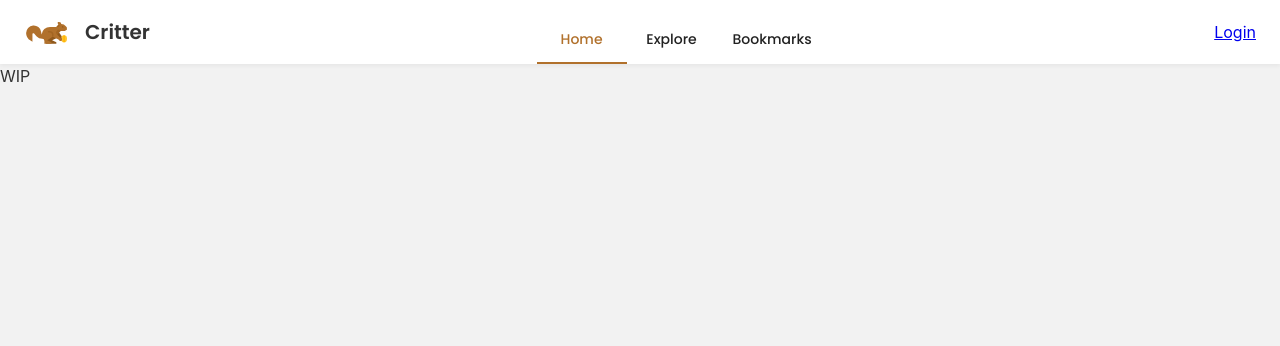
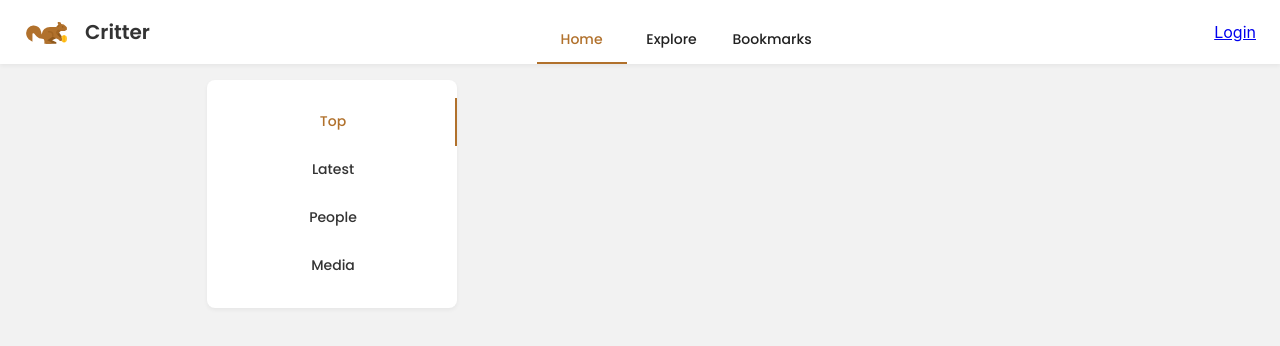
Before and after one commit to stromilas/critter, a React (Create React App) app in the folder frontend/critter/: page /explore/top in a window 1280 px wide. Shown: the top 346 px of the page. Built offline with nearby package versions, Linux system fonts and the light colour scheme; no server answers.

Commit message:
✅ Add explore page top, latest, media posts

```diff
--- a/frontend/critter/src/App.js
+++ b/frontend/critter/src/App.js
@@ -10,6 +10,7 @@ import PostPage from './pages/PostPage'
 import UserPage from './pages/UserPage'
 import BookmarkPage from './pages/BookmarkPage'
 import api from './core/endpoints'
+import ExplorePage from './pages/ExplorePage'
 
 const App = () => {
   const theme = createTheme(themeOptions)
@@ -71,7 +72,9 @@ const App = () => {
           <Route path="/posts/:id">
             <PostPage />
           </Route>
-          <Route path="/explore">WIP</Route>
+          <Route path="/explore">
+            <ExplorePage />
+          </Route>
           <Route path="/bookmarks">
             <BookmarkPage />
           </Route>
--- /dev/null
+++ b/frontend/critter/src/components/LatestPosts.js
@@ -0,0 +1,37 @@
+import React, { useEffect, useState } from 'react'
+import { useSelector } from 'react-redux'
+import api, { media } from '../core/endpoints'
+import {
+  Avatar,
+  Card,
+  Stack,
+  TextField,
+  Button
+} from '@material-ui/core'
+import Post from './Post'
+
+const LatestPosts = (props) => {
+  const [posts, setPosts] = useState([])
+
+  useEffect(() => {
+    api.get('/posts/latest')
+      .then(res => {
+        setPosts(res.data.posts)
+      })
+      .catch(e => console.error(e))
+  }, [])
+
+  console.log(posts)
+
+  return (
+    <>
+      {posts.map(post => (
+        <Post key={post.id} post={post} />
+      ))}
+    </>
+  )
+}
+
+
+
+export default LatestPosts
--- /dev/null
+++ b/frontend/critter/src/components/TopPosts.js
@@ -0,0 +1,42 @@
+import React, { useEffect, useState } from 'react'
+import { useSelector } from 'react-redux'
+import api, { media } from '../core/endpoints'
+import {
+  Avatar,
+  Card,
+  Stack,
+  TextField,
+  Button
+} from '@material-ui/core'
+import Post from './Post'
+
+const TopPosts = ({ hasMedia = false}) => {
+  const [posts, setPosts] = useState([])
+
+  useEffect(() => {
+    const config = {
+      params: {
+        media: hasMedia
+      }
+    }
+    api.get('/posts/top', config)
+      .then(res => {
+        setPosts(res.data.posts)
+      })
+      .catch(e => console.error(e))
+  }, [hasMedia])
+
+  console.log(posts)
+
+  return (
+    <>
+      {posts.map(post => (
+        <Post key={post.id} post={post} />
+      ))}
+    </>
+  )
+}
+
+
+
+export default TopPosts
--- a/frontend/critter/src/pages/BookmarkPage.js
+++ b/frontend/critter/src/pages/BookmarkPage.js
@@ -37,7 +37,6 @@ const BookmarkPage = () => {
   }, [])
 
   return (
-    <>
     <Container maxWidth='sm'>
       <Stack direction='column' gap={3} mt={3} >
         {posts?.map(post => (
@@ -45,7 +44,6 @@ const BookmarkPage = () => {
         ))}
       </Stack>
     </Container>
-    </>
   )
 }
 
--- a/frontend/critter/src/pages/ExplorePage.js
+++ b/frontend/critter/src/pages/ExplorePage.js
@@ -14,10 +14,18 @@ import { useSelector } from 'react-redux'
 import { Switch, Link, Route } from 'react-router-dom'
 import CreatePost from '../components/CreatePost'
 import Post from '../components/Post'
-import { Redirect, useHistory, useLocation, useParams, useRouteMatch } from 'react-router'
+import {
+  Redirect,
+  useHistory,
+  useLocation,
+  useParams,
+  useRouteMatch,
+} from 'react-router'
 import { Box } from '@material-ui/system'
 import Posts from '../components/Posts'
 import api, { media } from '../core/endpoints'
+import TopPosts from '../components/TopPosts'
+import LatestPosts from '../components/LatestPosts'
 
 const ExplorePage = () => {
   const { username } = useParams()
@@ -30,24 +38,67 @@ const ExplorePage = () => {
   const { pathname } = useLocation()
   const history = useHistory()
 
-  // useEffect(() => {
-  //   api
-  //     .get(`users/${username}`)
-  //     .then((res) => {
-  //       setUser(res.data.user)
-  //       console.log(res.data.user)
-  //       setFollowing(res.data.user.is_following)
-  //       setLoading(false)
-  //     })
-  //     .catch((e) => {
-  //       console.error(e)
-  //     })
-  // }, [username])
+  // 1. Top posts
+  // 2. Latest posts
+  // 3. Most popular people
+  // 4. Top posts with media
 
   return (
-    <>
-      WIP
-    </>
+    <Container>
+      <Stack direction="row" justifyContent='center' gap={2} sx={{ mt: 2 }}>
+        <Card sx={{ width: { xs: 200, md: 250 }, height: '100%', pr: 0 }}>
+          <Tabs value={pathname} orientation="vertical" scrollButtons={false}>
+            <Tab
+              label="Top"
+              value={`${url}/top`}
+              to={`${url}/top`}
+              component={Link}
+              sx={{ color: 'inherit', mr: 2 }}
+            />
+            <Tab
+              label="Latest"
+              value={`${url}/latest`}
+              to={`${url}/latest`}
+              component={Link}
+              sx={{ color: 'inherit', mr: 2 }}
+            />
+            <Tab
+              label="People"
+              value={`${url}/people`}
+              to={`${url}/people`}
+              component={Link}
+              sx={{ color: 'inherit', mr: 2 }}
+            />
+            <Tab
+              label="Media"
+              value={`${url}/media`}
+              to={`${url}/media`}
+              component={Link}
+              sx={{ color: 'inherit', mr: 2 }}
+            />
+          </Tabs>
+        </Card>
+        <Stack gap={2} width='100%' maxWidth='sm'>
+          <Switch>
+            <Route path={url} exact>
+              <Redirect to={`${url}/top`} />
+            </Route>
+            <Route path={`${url}/top`}>
+              <TopPosts />
+            </Route>
+            <Route path={`${url}/latest`}>
+              <LatestPosts />
+            </Route>
+            <Route path={`${url}/people`}>
+              people
+            </Route>
+            <Route path={`${url}/media`}>
+              <TopPosts hasMedia />
+            </Route>
+          </Switch>
+        </Stack>
+      </Stack>
+    </Container>
   )
 }
 
```
Also changed, not shown: 1 other file (tests, documents, lock files or other folders). Lines whose indentation alone changed are shown as unchanged.
